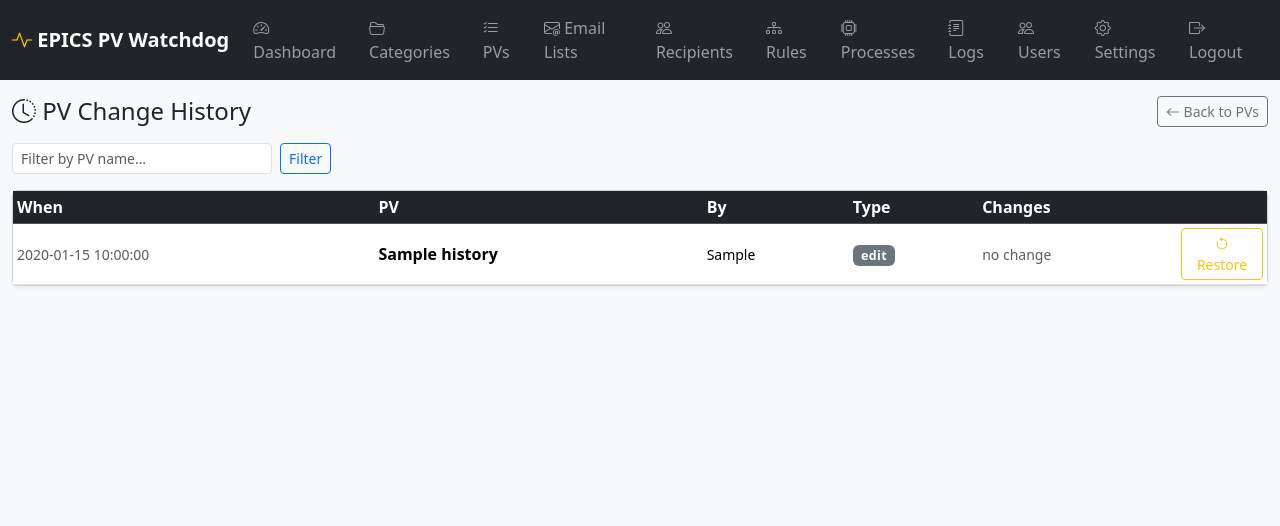
After one commit to nayanbera/beamline_watchdog, a Flask app: page /admin/pv-history in a window 1280 px wide. The commit adds this page. Shown: the top 526 px of the page. Run offline with Flask 3, Linux system fonts and the light colour scheme; a user stored in the database is signed in; tables that the repository leaves empty hold one stand-in row (values such as "Sample post"); some libraries are stand-ins or nearby versions.

Commit message:
feat: PV change history with restore, and bulk-apply confirmation modal
- PVChangeHistory model: snapshots every individual edit and bulk change
  (pv_name denormalised so history survives PV deletion)
- _pv_snapshot() / _record_pv_history() helpers in admin.py
- pv_form records 'edit' history before each save
- bulk_update records 'before' snapshot per PV before applying
- /admin/pv-history: paginated list of all changes with diff view
- /admin/pv-history/<id>/restore: reverts a PV to its pre-change state
  (restore itself logged as a 'restore' entry)
- Bulk Apply now shows a confirm() listing exactly which PVs will change
- fromjson Jinja2 filter for history template
- 'Change History' button added to PV list page header

```diff
--- a/app/__init__.py
+++ b/app/__init__.py
@@ -75,6 +75,14 @@ def _register_template_globals(app):
     @app.template_global()
     def status_badge(status):
         return _STATUS_BADGE.get(status, 'bg-secondary')
+
+    @app.template_filter('fromjson')
+    def fromjson_filter(s):
+        import json as _json
+        try:
+            return _json.loads(s) if s else {}
+        except Exception:
+            return {}
 
     @app.context_processor
     def inject_globals():
--- a/app/routes/admin.py
+++ b/app/routes/admin.py
@@ -10,9 +10,40 @@ from werkzeug.security import check_password_hash
 from .. import db, limiter
 from ..models import (Admin, EmailList, PVMonitor, CompoundRule,
                       ProcessMonitor, NotificationLog, SystemConfig, ActionLog, Category,
-                      Recipient, CARRIERS, get_category_colors)
+                      Recipient, CARRIERS, get_category_colors, PVChangeHistory)
 
 admin_bp = Blueprint('admin', __name__)
+
+
+def _pv_snapshot(pv):
+    """Return a dict of all user-configurable PVMonitor fields."""
+    return {
+        'pv_name':             pv.pv_name,
+        'alias':               pv.alias,
+        'description':         pv.description,
+        'condition_op':        pv.condition_op,
+        'condition_value':     pv.condition_value,
+        'condition_value2':    pv.condition_value2,
+        'category_id':         pv.category_id,
+        'email_list_id':       pv.email_list_id,
+        'enabled':             pv.enabled,
+        'auto_enable':         pv.auto_enable,
+        'notify_flag':         pv.notify_flag,
+        'notify_on_disconnect': pv.notify_on_disconnect,
+        'notify_interval':     pv.notify_interval,
+    }
+
+
+def _record_pv_history(pv, old_snap, new_snap, change_type):
+    entry = PVChangeHistory(
+        pv_id=pv.id,
+        pv_name=pv.pv_name,
+        changed_by=current_user.username,
+        change_type=change_type,
+        old_values=json.dumps(old_snap),
+        new_values=json.dumps(new_snap),
+    )
+    db.session.add(entry)
 
 CONDITION_OPS = [
     ('>', 'value > threshold  (alarm when above)'),
@@ -163,6 +194,7 @@ def pv_form(pv_id=None):
     errors = {}
 
     if request.method == 'POST':
+        old_snap = _pv_snapshot(pv) if pv_id else None   # capture before any modification
         pv.pv_name = request.form.get('pv_name', '').strip()
         pv.alias = request.form.get('alias', '').strip() or None
         pv.description = request.form.get('description', '').strip() or None
@@ -208,6 +240,9 @@ def pv_form(pv_id=None):
         if not errors:
             if not pv_id:
                 db.session.add(pv)
+                db.session.flush()   # get pv.id before recording history
+            if old_snap is not None:
+                _record_pv_history(pv, old_snap, _pv_snapshot(pv), 'edit')
             db.session.commit()
             flash(f'PV "{pv.pv_name}" {"updated" if pv_id else "added"} successfully.', 'success')
             return redirect(url_for('admin.pvs'))
@@ -653,6 +688,7 @@ def bulk_update():
 
     items = model.query.filter(model.id.in_(ids)).all()
     for item in items:
+        old_snap = _pv_snapshot(item) if item_type == 'pv' else None
         if change_cat and hasattr(item, 'category_id'):
             item.category_id = int(cat_val) if cat_val else None
         if change_email and hasattr(item, 'email_list_id'):
@@ -664,9 +700,11 @@ def bulk_update():
             else:
                 item.enabled = (enabled_val == '1')
         if change_condition and hasattr(item, 'condition_op'):
-            item.condition_op    = cond_op
+            item.condition_op     = cond_op
             item.condition_value  = cond_value
             item.condition_value2 = cond_value2
+        if old_snap is not None:
+            _record_pv_history(item, old_snap, _pv_snapshot(item), 'bulk')
     db.session.commit()
     flash(f'Updated {len(items)} item(s).', 'success')
     return redirect(url_for(REDIRECT_MAP[item_type]))
@@ -986,3 +1024,50 @@ def recipient_delete(rec_id):
     db.session.commit()
     flash('Recipient removed.', 'success')
     return redirect(url_for('admin.recipients'))
+
+
+# ---------------------------------------------------------------------------
+# PV Change History
+# ---------------------------------------------------------------------------
+
+@admin_bp.route('/pv-history')
+@login_required
+def pv_history():
+    page = request.args.get('page', 1, type=int)
+    pv_filter = request.args.get('pv', '').strip()
+    q = PVChangeHistory.query.order_by(PVChangeHistory.changed_at.desc())
+    if pv_filter:
+        q = q.filter(PVChangeHistory.pv_name.ilike(f'%{pv_filter}%'))
+    pagination = q.paginate(page=page, per_page=50, error_out=False)
+    return render_template('admin/pv_history.html',
+                           entries=pagination.items,
+                           pagination=pagination,
+                           pv_filter=pv_filter)
+
+
+@admin_bp.route('/pv-history/<int:hist_id>/restore', methods=['POST'])
+@login_required
+def pv_history_restore(hist_id):
+    entry = PVChangeHistory.query.get_or_404(hist_id)
+    pv = PVMonitor.query.get(entry.pv_id)
+    if pv is None:
+        flash('Cannot restore: the PV no longer exists.', 'danger')
+        return redirect(url_for('admin.pv_history'))
+    old = json.loads(entry.old_values)
+    pre_snap = _pv_snapshot(pv)
+    pv.alias               = old.get('alias')
+    pv.description         = old.get('description')
+    pv.condition_op        = old['condition_op']
+    pv.condition_value     = old['condition_value']
+    pv.condition_value2    = old.get('condition_value2')
+    pv.category_id         = old.get('category_id')
+    pv.email_list_id       = old.get('email_list_id')
+    pv.enabled             = old['enabled']
+    pv.auto_enable         = old['auto_enable']
+    pv.notify_flag         = old['notify_flag']
+    pv.notify_on_disconnect = old['notify_on_disconnect']
+    pv.notify_interval     = old['notify_interval']
+    _record_pv_history(pv, pre_snap, _pv_snapshot(pv), 'restore')
+    db.session.commit()
+    flash(f'Restored "{pv.pv_name}" to its state from {entry.changed_at.strftime("%Y-%m-%d %H:%M:%S")}.', 'success')
+    return redirect(url_for('admin.pv_history'))
--- /dev/null
+++ b/app/templates/admin/pv_history.html
@@ -0,0 +1,120 @@
+{% extends 'base.html' %}
+{% block title %}PV Change History — Admin{% endblock %}
+
+{% block content %}
+<div class="d-flex align-items-center justify-content-between mb-3">
+  <h4 class="mb-0"><i class="bi bi-clock-history"></i> PV Change History</h4>
+  <a href="{{ url_for('admin.pvs') }}" class="btn btn-outline-secondary btn-sm">
+    <i class="bi bi-arrow-left"></i> Back to PVs
+  </a>
+</div>
+
+<!-- Filter bar -->
+<form class="d-flex gap-2 mb-3" method="GET">
+  <input type="text" name="pv" value="{{ pv_filter }}"
+         class="form-control form-control-sm" style="width:260px" placeholder="Filter by PV name…">
+  <button type="submit" class="btn btn-outline-primary btn-sm">Filter</button>
+  {% if pv_filter %}
+  <a href="{{ url_for('admin.pv_history') }}" class="btn btn-outline-secondary btn-sm">Clear</a>
+  {% endif %}
+</form>
+
+{% if entries %}
+<div class="card shadow-sm">
+  <div class="table-responsive">
+    <table class="table table-sm table-hover align-middle mb-0">
+      <thead class="table-dark">
+        <tr>
+          <th>When</th>
+          <th>PV</th>
+          <th>By</th>
+          <th>Type</th>
+          <th>Changes</th>
+          <th style="width:90px"></th>
+        </tr>
+      </thead>
+      <tbody>
+        {% for e in entries %}
+        {% set old = e.old_values | fromjson %}
+        {% set new = e.new_values | fromjson %}
+        <tr>
+          <td class="text-nowrap small text-muted">{{ e.changed_at.strftime('%Y-%m-%d %H:%M:%S') }}</td>
+          <td>
+            <span class="fw-semibold">{{ e.pv_name }}</span>
+            {% if e.pv is none %}
+            <span class="badge bg-secondary ms-1">deleted</span>
+            {% endif %}
+          </td>
+          <td class="small">{{ e.changed_by }}</td>
+          <td>
+            {% if e.change_type == 'bulk' %}
+            <span class="badge bg-info text-dark">bulk</span>
+            {% elif e.change_type == 'restore' %}
+            <span class="badge bg-warning text-dark">restore</span>
+            {% else %}
+            <span class="badge bg-secondary">edit</span>
+            {% endif %}
+          </td>
+          <td class="small">
+            {% set changed = [] %}
+            {% for key in ['condition_op','condition_value','condition_value2',
+                           'enabled','auto_enable','notify_flag','category_id',
+                           'email_list_id','notify_interval','alias'] %}
+              {% if old.get(key) != new.get(key) %}
+                {% set _ = changed.append(key ~ ': ' ~ (old.get(key)|string) ~ ' → ' ~ (new.get(key)|string)) %}
+              {% endif %}
+            {% endfor %}
+            {% if changed %}
+              <ul class="mb-0 ps-3">
+                {% for c in changed %}<li>{{ c }}</li>{% endfor %}
+              </ul>
+            {% else %}
+              <span class="text-muted">no change</span>
+            {% endif %}
+          </td>
+          <td>
+            {% if e.pv is not none %}
+            <form method="POST"
+                  action="{{ url_for('admin.pv_history_restore', hist_id=e.id) }}"
+                  onsubmit="return confirm('Restore {{ e.pv_name }} to its state from {{ e.changed_at.strftime('%Y-%m-%d %H:%M') }}?')">
+              <input type="hidden" name="csrf_token" value="{{ csrf_token() }}">
+              <button type="submit" class="btn btn-outline-warning btn-sm">
+                <i class="bi bi-arrow-counterclockwise"></i> Restore
+              </button>
+            </form>
+            {% endif %}
+          </td>
+        </tr>
+        {% endfor %}
+      </tbody>
+    </table>
+  </div>
+</div>
+
+<!-- Pagination -->
+{% if pagination.pages > 1 %}
+<nav class="mt-3">
+  <ul class="pagination pagination-sm justify-content-center mb-0">
+    <li class="page-item {{ 'disabled' if not pagination.has_prev }}">
+      <a class="page-link" href="{{ url_for('admin.pv_history', page=pagination.prev_num, pv=pv_filter) }}">‹</a>
+    </li>
+    {% for p in pagination.iter_pages(left_edge=1, right_edge=1, left_current=2, right_current=2) %}
+      {% if p %}
+      <li class="page-item {{ 'active' if p == pagination.page }}">
+        <a class="page-link" href="{{ url_for('admin.pv_history', page=p, pv=pv_filter) }}">{{ p }}</a>
+      </li>
+      {% else %}
+      <li class="page-item disabled"><span class="page-link">…</span></li>
+      {% endif %}
+    {% endfor %}
+    <li class="page-item {{ 'disabled' if not pagination.has_next }}">
+      <a class="page-link" href="{{ url_for('admin.pv_history', page=pagination.next_num, pv=pv_filter) }}">›</a>
+    </li>
+  </ul>
+</nav>
+{% endif %}
+
+{% else %}
+<div class="alert alert-info">No change history yet.</div>
+{% endif %}
+{% endblock %}
```
Also changed, not shown: app/models.py (+16 -0 lines), app/templates/admin/pvs.html (+24 -5 lines).
